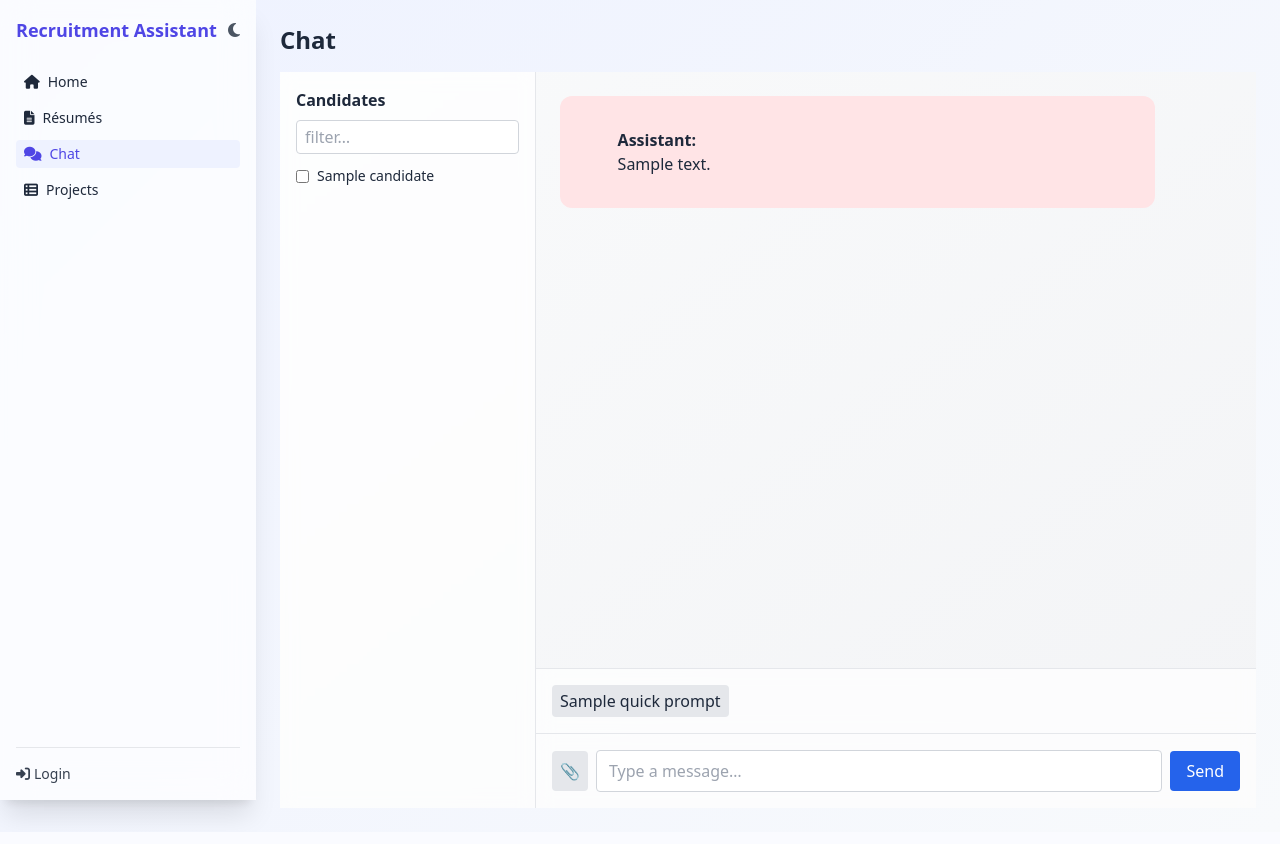
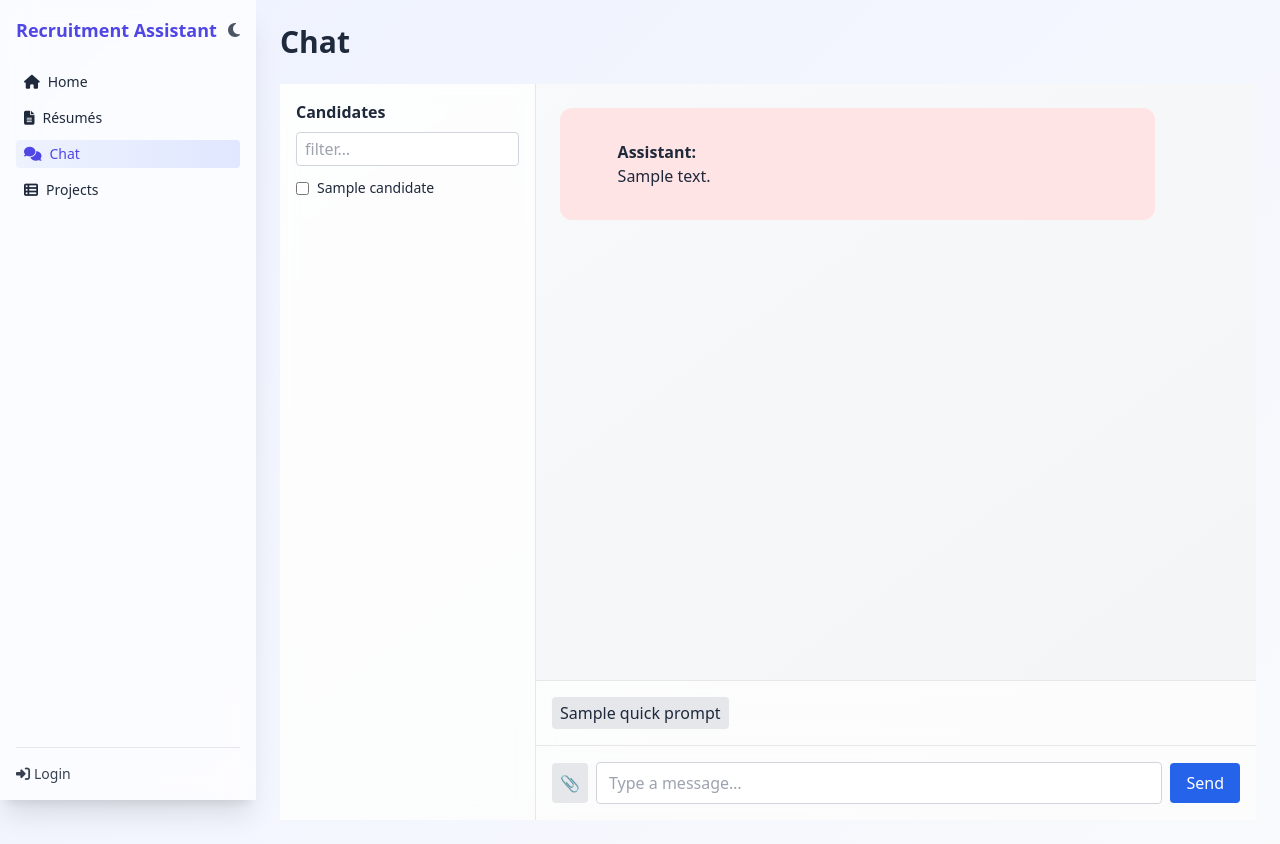
Before and after one commit to mafiaf/recruitment-assistant, a FastAPI app: template templates/chat.html in a window 1280 px wide. Run offline with FastAPI, Linux system fonts and the light colour scheme; the template is opened without the code that fills it: most values are stand-ins (such as "Sample title", 1, 10 or a date in 2020); parts of the project's set-up code (start-up, migrations or seed data) failed here and were passed over; some libraries are stand-ins or nearby versions.

Commit message:
Improve home page layout and styling

```diff
--- a/static/styles.css
+++ b/static/styles.css
@@ -51,11 +51,29 @@ body.dark select {
   box-shadow: 0 0 0 4px rgba(59,130,246,0.4);
   transform: scale(1.02);
 }
+#resume-form {
+  position: relative;
+}
+#resume-form::after {
+  content: "";
+  pointer-events: none;
+  position: absolute;
+  inset: 0.25rem;
+  border: 2px dashed rgba(99,102,241,0.3);
+  border-radius: 1.5rem;
+}
 #resume-form i {
   transition: transform 0.3s ease;
 }
 #resume-form:hover i {
   transform: translateY(-4px);
+}
+@keyframes bounce {
+  0%,100% { transform: translateY(0); }
+  50% { transform: translateY(-6px); }
+}
+#resume-form:hover .cloud-icon {
+  animation: bounce 0.6s ease;
 }
 @keyframes pop {
   from { opacity:0; transform: scale(0.95); }
@@ -68,9 +86,7 @@ body.dark select {
 /* grid layout for recent uploads */
 .upload-grid {
   display: grid;
-
-  grid-template-columns: repeat(auto-fill, minmax(12rem, 1fr));
-
+  grid-template-columns: repeat(auto-fill, minmax(18rem, 1fr));
   grid-auto-rows: auto;
 }
 
--- a/templates/_base.html
+++ b/templates/_base.html
@@ -18,15 +18,15 @@
       <button id="mode-toggle" class="text-gray-600"><i class="fa-solid fa-moon"></i></button>
     </div>
     <nav class="flex-1 space-y-2 text-sm">
-      <a href="/" class="flex items-center gap-2 rounded px-2 py-1 {{ 'bg-indigo-50 text-indigo-600 dark:bg-slate-700 dark:text-indigo-300' if active=='/' else 'hover:bg-indigo-50 dark:hover:bg-slate-700' }}"><i class="fa-solid fa-house"></i>Home</a>
-      <a href="/resumes" class="flex items-center gap-2 rounded px-2 py-1 {{ 'bg-indigo-50 text-indigo-600 dark:bg-slate-700 dark:text-indigo-300' if active=='/resumes' else 'hover:bg-indigo-50 dark:hover:bg-slate-700' }}"><i class="fa-solid fa-file-lines"></i>Résumés</a>
-      <a href="/chat" class="flex items-center gap-2 rounded px-2 py-1 {{ 'bg-indigo-50 text-indigo-600 dark:bg-slate-700 dark:text-indigo-300' if active=='/chat' else 'hover:bg-indigo-50 dark:hover:bg-slate-700' }}"><i class="fa-solid fa-comments"></i>Chat</a>
-      <a href="/projects" class="flex items-center gap-2 rounded px-2 py-1 {{ 'bg-indigo-50 text-indigo-600 dark:bg-slate-700 dark:text-indigo-300' if active=='/projects' else 'hover:bg-indigo-50 dark:hover:bg-slate-700' }}"><i class="fa-solid fa-table-list"></i>Projects</a>
+      <a href="/" class="flex items-center gap-2 rounded px-2 py-1 {{ 'bg-gradient-to-r from-indigo-50 to-indigo-100 text-indigo-600 dark:from-slate-700 dark:to-slate-600 dark:text-indigo-300' if active=='/' else 'hover:bg-indigo-50 dark:hover:bg-slate-700' }}"><i class="fa-solid fa-house"></i>Home</a>
+      <a href="/resumes" class="flex items-center gap-2 rounded px-2 py-1 {{ 'bg-gradient-to-r from-indigo-50 to-indigo-100 text-indigo-600 dark:from-slate-700 dark:to-slate-600 dark:text-indigo-300' if active=='/resumes' else 'hover:bg-indigo-50 dark:hover:bg-slate-700' }}"><i class="fa-solid fa-file-lines"></i>Résumés</a>
+      <a href="/chat" class="flex items-center gap-2 rounded px-2 py-1 {{ 'bg-gradient-to-r from-indigo-50 to-indigo-100 text-indigo-600 dark:from-slate-700 dark:to-slate-600 dark:text-indigo-300' if active=='/chat' else 'hover:bg-indigo-50 dark:hover:bg-slate-700' }}"><i class="fa-solid fa-comments"></i>Chat</a>
+      <a href="/projects" class="flex items-center gap-2 rounded px-2 py-1 {{ 'bg-gradient-to-r from-indigo-50 to-indigo-100 text-indigo-600 dark:from-slate-700 dark:to-slate-600 dark:text-indigo-300' if active=='/projects' else 'hover:bg-indigo-50 dark:hover:bg-slate-700' }}"><i class="fa-solid fa-table-list"></i>Projects</a>
       {% if user %}
-        <a href="/profile" class="flex items-center gap-2 rounded px-2 py-1 {{ 'bg-indigo-50 text-indigo-600 dark:bg-slate-700 dark:text-indigo-300' if active=='/profile' else 'hover:bg-indigo-50 dark:hover:bg-slate-700' }}"><i class="fa-solid fa-user"></i>Profile</a>
+        <a href="/profile" class="flex items-center gap-2 rounded px-2 py-1 {{ 'bg-gradient-to-r from-indigo-50 to-indigo-100 text-indigo-600 dark:from-slate-700 dark:to-slate-600 dark:text-indigo-300' if active=='/profile' else 'hover:bg-indigo-50 dark:hover:bg-slate-700' }}"><i class="fa-solid fa-user"></i>Profile</a>
       {% endif %}
       {% if user and user.role == 'owner' %}
-        <a href="/admin/users" class="flex items-center gap-2 rounded px-2 py-1 {{ 'bg-indigo-50 text-indigo-600 dark:bg-slate-700 dark:text-indigo-300' if active=='/admin/users' else 'hover:bg-indigo-50 dark:hover:bg-slate-700' }}"><i class="fa-solid fa-users"></i>Users</a>
+        <a href="/admin/users" class="flex items-center gap-2 rounded px-2 py-1 {{ 'bg-gradient-to-r from-indigo-50 to-indigo-100 text-indigo-600 dark:from-slate-700 dark:to-slate-600 dark:text-indigo-300' if active=='/admin/users' else 'hover:bg-indigo-50 dark:hover:bg-slate-700' }}"><i class="fa-solid fa-users"></i>Users</a>
       {% endif %}
     </nav>
     <div class="mt-auto pt-4 border-t flex items-center justify-between text-sm">
@@ -41,7 +41,7 @@
   <div class="flex-1 sm:ml-64">
     <main class="p-6">
       {% if page_title %}
-        <h1 class="text-2xl font-semibold mb-4">{{ page_title }}</h1>
+        <h1 class="text-3xl font-bold mb-6">{{ page_title }}</h1>
       {% endif %}
       {% block body %}{% endblock %}
     </main>
```
Also changed, not shown: templates/index.html (+9 -10 lines).
